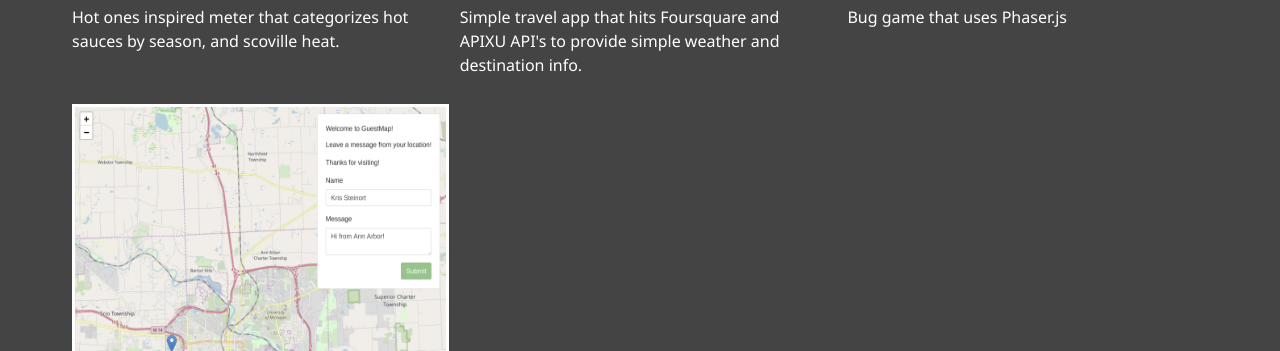
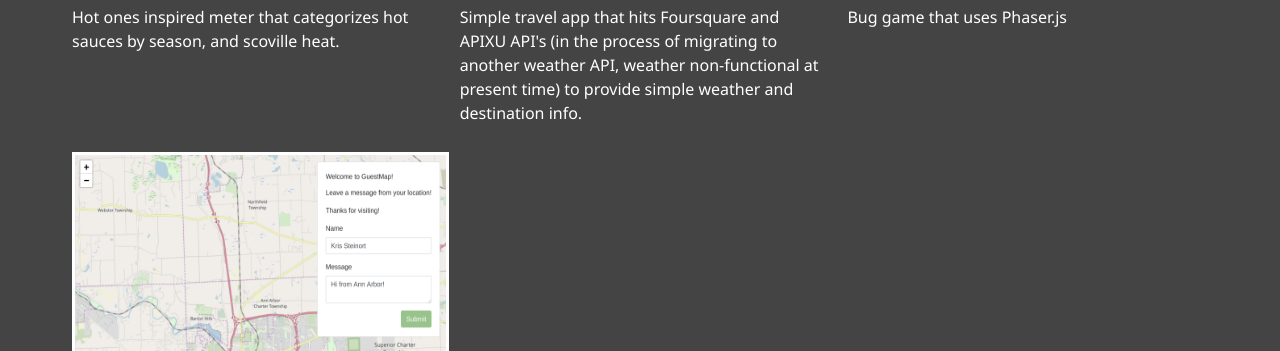
Before and after one commit to krissteinort/krissteinort.com, a plain HTML site: page work.html in a window 1280 px wide. Shown: the part 749-1100 px from the top of the page. Drawn offline with Linux system fonts and the light colour scheme.

Commit message:
updates weather app status

```diff
--- a/work.html
+++ b/work.html
@@ -80,7 +80,7 @@
           Project</a>
         <a href="redacted" class="btn-dark"> <i class="fab fa-github"></i> Github</a>
         <h3 class="project-heading">Wanderlust App</h3>
-        <p style="margin-left: 0.5rem; margin-top: 8px"> Simple travel app that hits Foursquare and APIXU API's to
+        <p style="margin-left: 0.5rem; margin-top: 8px"> Simple travel app that hits Foursquare and APIXU API's (in the process of migrating to another weather API, weather non-functional at present time) to
           provide simple
           weather and destination info.</p>
       </div>
```
